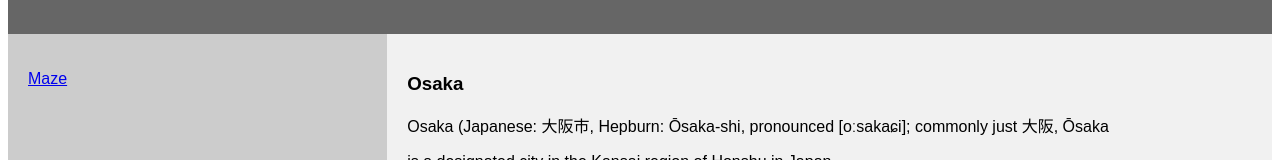
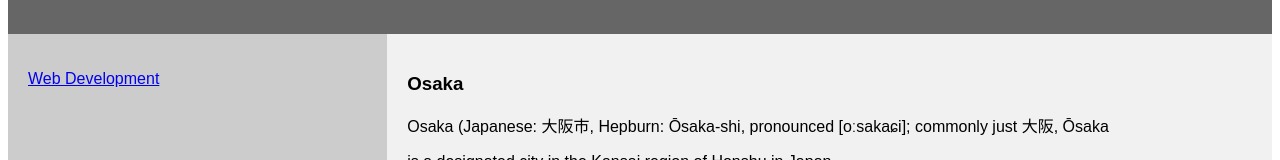
Before and after one commit to jonathanHandwerk/jonathanHandwerk.github.io, a plain HTML site: page index.html in a window 1280 px wide. Shown: the part 276-436 px from the top of the page. Drawn offline with Linux system fonts and the light colour scheme.

Commit message:
Update index.html

```diff
--- a/index.html
+++ b/index.html
@@ -83,7 +83,7 @@ footer {
 <section>
   <nav>
     <ul>
-      <li><a href="maze2.html">Maze</a></li>
+      <li><a href="web_dev.html">Web Development</a></li>
     </ul>
   </nav>
 
```
